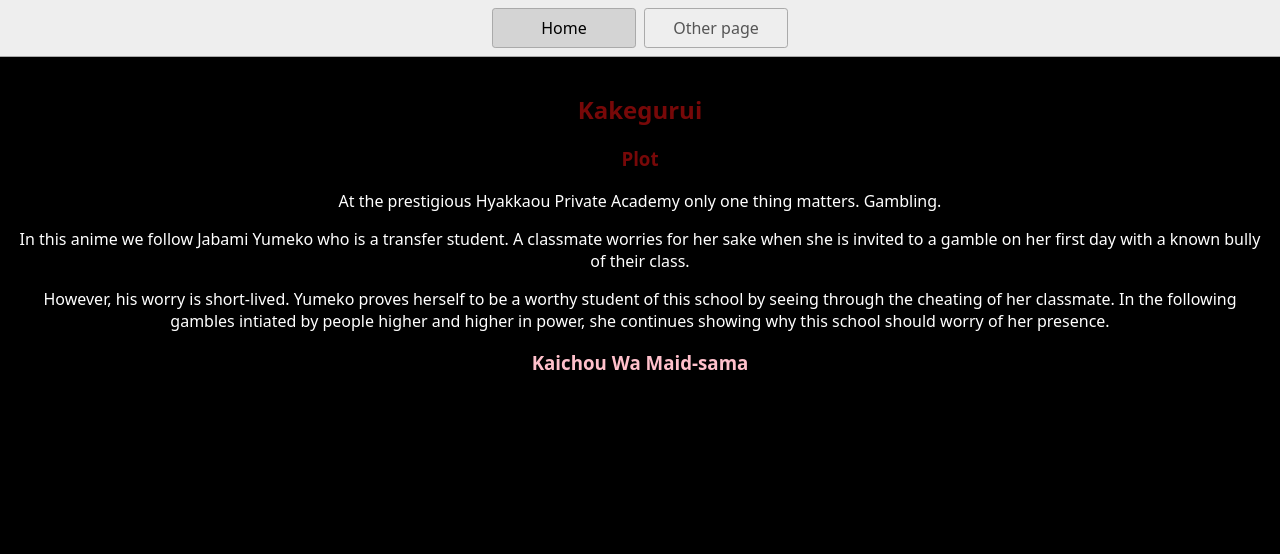
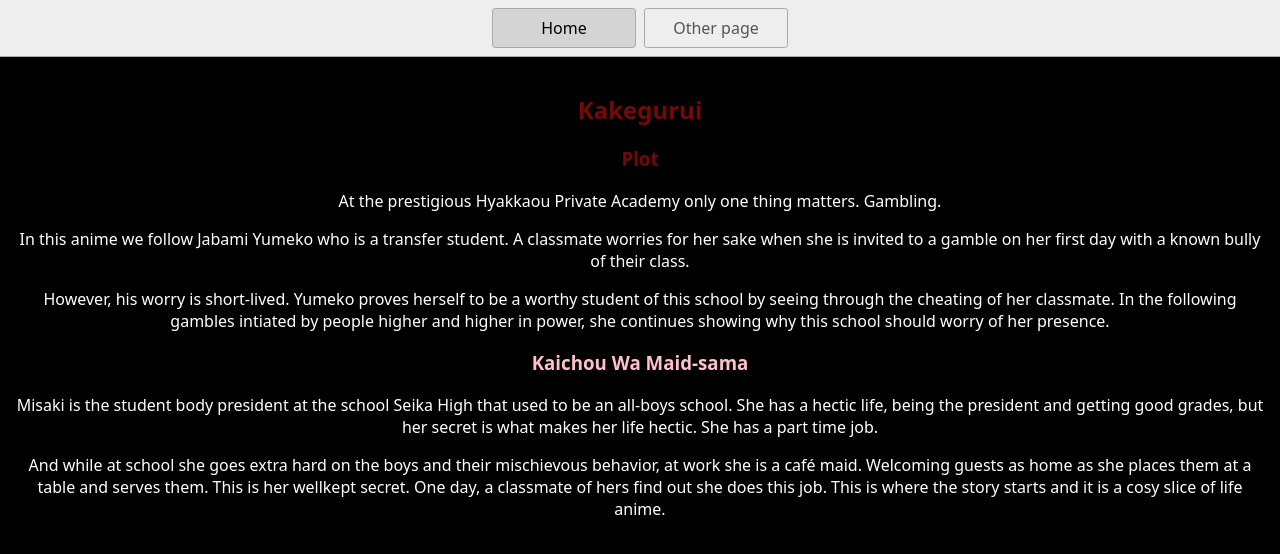
Before and after one commit to lise-charlotte/utpr-ving, a website: page index.html in a window 1280 px wide. Drawn offline with Linux system fonts and the light colour scheme.

Commit message:
Added 2 pages, white and center aligned

```diff
--- a/index.html
+++ b/index.html
@@ -23,6 +23,8 @@
       <p style="color: white; text-align: center">In this anime we follow Jabami Yumeko who is a transfer student. A classmate worries for her sake when she is invited to a gamble on her first day with a known bully of their class.</p>
       <p style="color: white; text-align: center">However, his worry is short-lived. Yumeko proves herself to be a worthy student of this school by seeing through the cheating of her classmate. In the following gambles intiated by people higher and higher in power, she continues showing why this school should worry of her presence.</p>
       <h3 style="color: pink; text-align: center">Kaichou Wa Maid-sama</h3>
+      <p style="color: white; text-align: center">Misaki is the student body president at the school Seika High that used to be an all-boys school. She has a hectic life, being the president and getting good grades, but her secret is what makes her life hectic. She has a part time job.</p>
+      <p style="color: white; text-align: center">And while at school she goes extra hard on the boys and their mischievous behavior, at work she is a café maid. Welcoming guests as home as she places them at a table and serves them. This is her wellkept secret. One day, a classmate of hers find out she does this job. This is where the story starts and it is a cosy slice of life anime.</p>
     </main>
   </body>
 </html>
```
